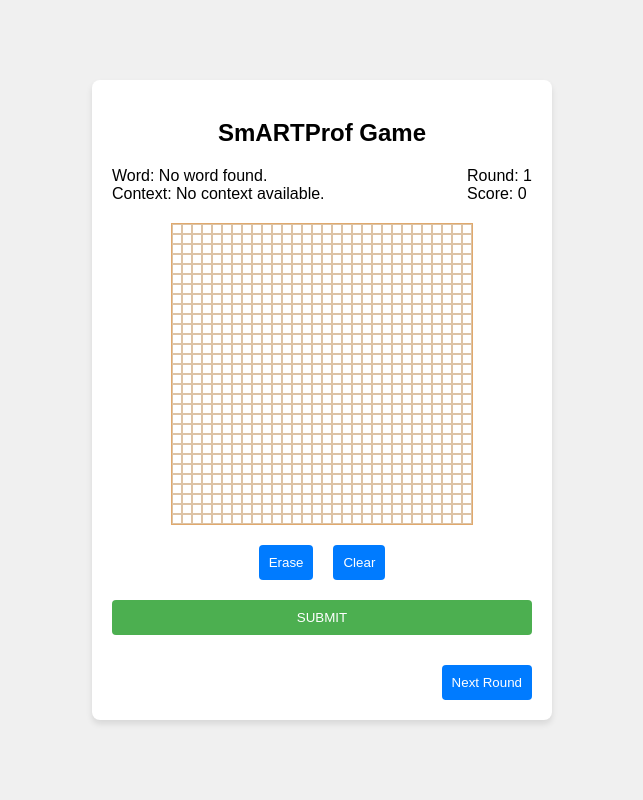
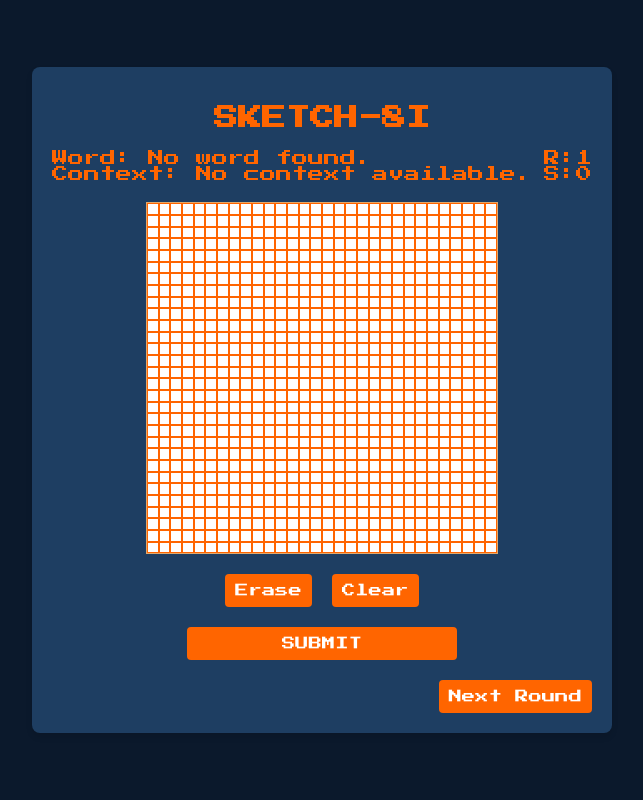
Before and after one commit to madspecco/smartprof, a Flask app: page /main-game.html in a window 1280 px wide. Shown: the whole page, without its empty margins (318-961 px from the left). Run offline with Flask 3, Linux system fonts and the light colour scheme.

Commit message:
Stylized pages

```diff
--- a/SmARTProf/static/scripts/round-management.js
+++ b/SmARTProf/static/scripts/round-management.js
@@ -60,8 +60,8 @@ document.addEventListener("DOMContentLoaded", function () {
         currentRound += 1;
 
         // Update the Round and Score labels with the correct format
-        roundLabel.textContent = `ROUND: ${currentRound}`;
-        scoreLabel.textContent = `SCORE: ${currentScore}`;
+        roundLabel.textContent = `R: ${currentRound}`;
+        scoreLabel.textContent = `S: ${currentScore}`;
 
         // Clear the feedback label for the next round
         feedbackLabel.textContent = '';
--- a/SmARTProf/static/styles/main-game-styles.css
+++ b/SmARTProf/static/styles/main-game-styles.css
@@ -1,26 +1,29 @@
 body {
-    font-family: Arial, sans-serif;
+    font-family: 'Press Start 2P', cursive;
     display: flex;
     justify-content: center;
     align-items: center;
     height: 100vh;
-    background-color: #f0f0f0;
+    background-color: #0B192C;
     margin: 0;
+    color: #FF6500;
 }
 
 #title {
     text-align: center;
     margin-bottom: 20px;
+    color: #FF6500;
+    font-family: 'Press Start 2P', cursive;
 }
 
 /* Game style */
 
 .game-container {
-    background-color: #fff;
+    background-color: #1E3E62;
     padding: 20px;
     border-radius: 8px;
     box-shadow: 0 4px 6px rgba(0, 0, 0, 0.1);
-    width: 460px;
+    width: 580px;
     text-align: left;
     box-sizing: border-box;
     margin: auto; /* Center the game container */
@@ -39,10 +42,10 @@ body {
 /* Drawing board styles */
 #squareContainer {
     display: grid;
-    width: 300px; /* Set width for drawing board */
-    height: 300px; /* Set height for drawing board */
-    grid-template-columns: repeat(30, 1fr); /* 30 columns */
-    grid-template-rows: repeat(30, 1fr); /* 30 rows */
+    width: 350px; /* Set width for drawing board */
+    height: 350px; /* Set height for drawing board */
+    grid-template-columns: repeat(32, 1fr); /* 30 columns */
+    grid-template-rows: repeat(32, 1fr); /* 30 rows */
     background-color: white;
     border: solid 1px #E0A96D; /* Border for the drawing board */
     margin: 20px auto; /* Center the drawing board */
@@ -51,24 +54,26 @@ body {
 /* Individual square styles */
 .squares {
     border: solid 1px;
-    border-color: #DDC3A5; /* Color for the squares */
+    border-color: #FF6500; /* Color for the squares */
     background-color: transparent; /* Background color for each square */
     cursor: pointer; /* Change cursor on hover */
 }
 
 .finish-button {
-    width: 100%;
-    background-color: #4CAF50;
+    display: block;
+    width: 50%;
+    background-color: #FF6500;
     color: white;
     border: none;
     border-radius: 4px;
     padding: 10px;
     cursor: pointer;
-    margin-bottom: 10px; /* Space below the finish button */
+    margin: 10px auto;
+    font-family: 'Press Start 2P', cursive;
 }
 
 .finish-button:hover {
-    background-color: #45a049; /* Change background color on hover */
+    background-color: #e55c00; /* Change background color on hover */
 }
 
 .feedback-container {
@@ -81,16 +86,17 @@ body {
 }
 
 .next-round-button {
-    background-color: #007bff;
+    background-color: #FF6500;
     color: white;
     border: none;
     border-radius: 4px;
     padding: 10px;
     cursor: pointer;
+    font-family: 'Press Start 2P', cursive;
 }
 
 .next-round-button:hover {
-    background-color: #0056b3; /* Change background color on hover */
+    background-color: #e55c00; /* Change background color on hover */
 }
 
 .settings-buttons {
@@ -100,12 +106,13 @@ body {
 }
 
 .erase-button, .clear-button {
-    background-color: #007bff;
+    background-color: #FF6500;
     color: white;
     border: none;
     border-radius: 4px;
     padding: 10px;
     cursor: pointer;
+    font-family: 'Press Start 2P', cursive;
 }
 
 .settings-buttons button {
@@ -113,6 +120,6 @@ body {
 }
 
 .toggled {
-    background-color: #ff4d4d;
+    background-color: #FF6500;
     color: white;
 }
--- a/SmARTProf/templates/index.html
+++ b/SmARTProf/templates/index.html
@@ -3,7 +3,8 @@
 <head>
     <meta charset="UTF-8">
     <meta name="viewport" content="width=device-width, initial-scale=1.0">
-    <title>SmARTProf Login</title>
+    <title>SKETCH-8I LOGIN</title>
+    <link href="https://fonts.googleapis.com/css2?family=Press+Start+2P&display=swap" rel="stylesheet">
     <link rel="stylesheet" href="{{ url_for('static', filename='styles/login-styles.css') }}">
 </head>
 <body>
--- a/SmARTProf/templates/main-game.html
+++ b/SmARTProf/templates/main-game.html
@@ -3,7 +3,8 @@
 <head>
     <meta charset="UTF-8">
     <meta name="viewport" content="width=device-width, initial-scale=1.0">
-    <title>SmARTProf Game</title>
+    <title>SKETCH-8I</title>
+    <link href="https://fonts.googleapis.com/css2?family=Press+Start+2P&display=swap" rel="stylesheet">
     <link rel="icon" type="image/x-icon" href="./images/etch-icon.png">
     <link rel="stylesheet" href="{{ url_for('static', filename='styles/main-game-styles.css') }}">
     <script src="{{ url_for('static', filename='scripts/drawing.js') }}" defer></script>
@@ -12,7 +13,7 @@
 </head>
 <body>
     <div class="game-container">
-        <h2 id="title">SmARTProf Game</h2>
+        <h2 id="title">SKETCH-8I</h2>
 
         <div class="labels-container">
             <div class="left-labels">
@@ -20,8 +21,8 @@
                 <label id="context-label">Context: {{ context if context else  "No context available." }}</label>
             </div>
             <div class="right-labels">
-                <label id="round-label">Round: 1</label>
-                <label id="score-label">Score: 0</label>
+                <label id="round-label">R:1</label>
+                <label id="score-label">S:0</label>
             </div>
         </div>
 
--- a/SmARTProf/templates/register.html
+++ b/SmARTProf/templates/register.html
@@ -3,7 +3,8 @@
 <head>
     <meta charset="UTF-8">
     <meta name="viewport" content="width=device-width, initial-scale=1.0">
-    <title>SmARTProf Register</title>
+    <title>SKETCH-8I Register</title>
+    <link href="https://fonts.googleapis.com/css2?family=Press+Start+2P&display=swap" rel="stylesheet">
     <link rel="stylesheet" href="{{ url_for('static', filename='styles/register-styles.css') }}">
 </head>
 <body>
--- a/SmARTProf/templates/select-language.html
+++ b/SmARTProf/templates/select-language.html
@@ -3,12 +3,13 @@
 <head>
     <meta charset="UTF-8">
     <meta name="viewport" content="width=device-width, initial-scale=1.0">
-    <title>SmARTProf - Select Language</title>
+    <title>SKETCH-8I - Select Language</title>
+    <link href="https://fonts.googleapis.com/css2?family=Press+Start+2P&display=swap" rel="stylesheet">
     <link rel="stylesheet" href="{{ url_for('static', filename='styles/select-language-styles.css') }}">
 </head>
 <body>
     <div class="language-container">
-        <h2>Select a Language</h2>
+        <h2 id="title">Select a Language</h2>
         <div class="button-row">
             <a href="{{ url_for('main_game', language='romanian') }}" class="language-link">
                 <img src="{{ url_for('static', filename='res/flags/romania-flag.png') }}" alt="Romanian" class="flag-icon">
```
Also changed, not shown: SmARTProf/static/styles/login-styles.css (+8 -1 lines), SmARTProf/static/styles/register-styles.css (+8 -1 lines), SmARTProf/static/styles/select-language-styles.css (+14 -6 lines).
